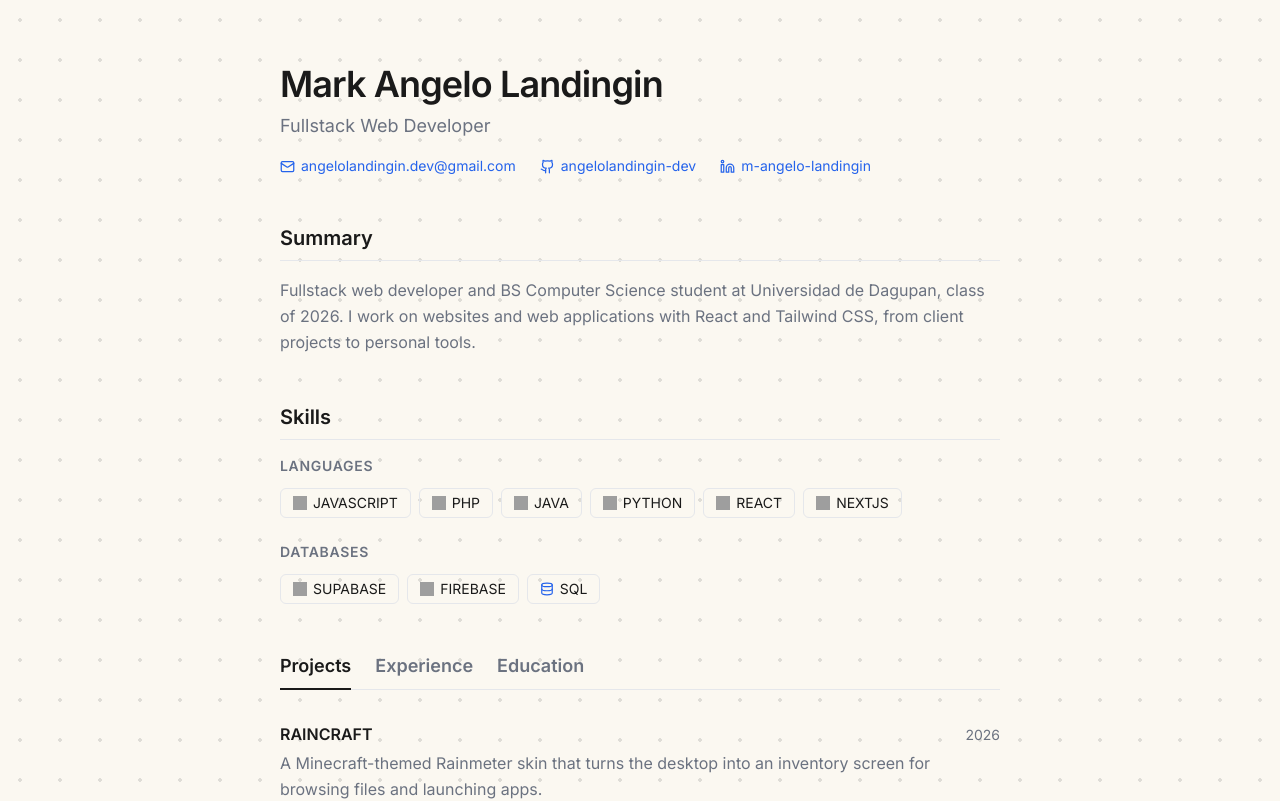
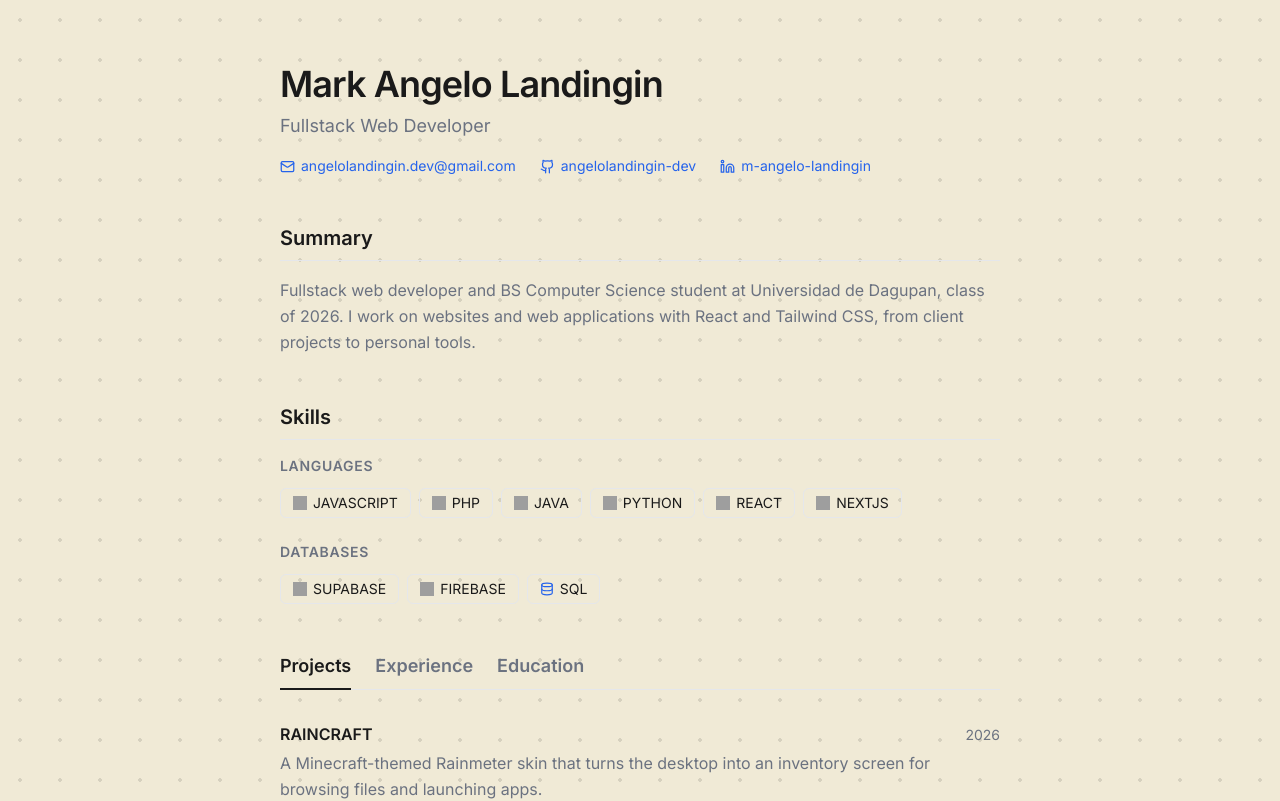
Before and after one commit to angelolandingin-dev/IvonneDev, a React (Vite) app: page / in a window 1280 px wide. Shown: the top 801 px of the page. Built offline with nearby package versions, Linux system fonts and the light colour scheme; grey boxes are pictures that could not be loaded.

Commit message:
style(portfolio): set background to eggshell #f0ead6

```diff
--- a/src/index.css
+++ b/src/index.css
@@ -4,7 +4,7 @@
 @theme {
   --font-sans: "Inter", ui-sans-serif, system-ui, sans-serif;
 
-  --color-cv-bg: #fbf8f1;
+  --color-cv-bg: #f0ead6;
   --color-cv-text: #1a1a1a;
   --color-cv-muted: #6b7280;
   --color-cv-accent: #2563eb;
```
